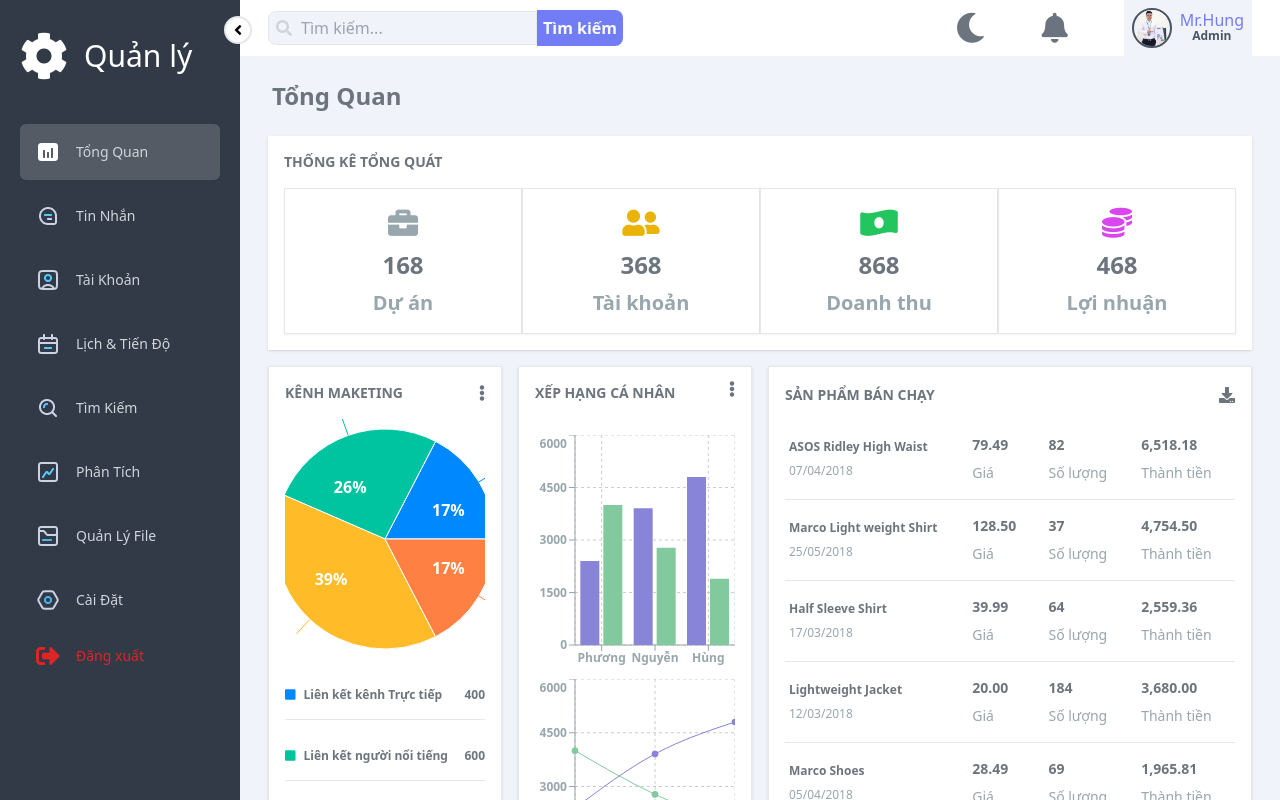
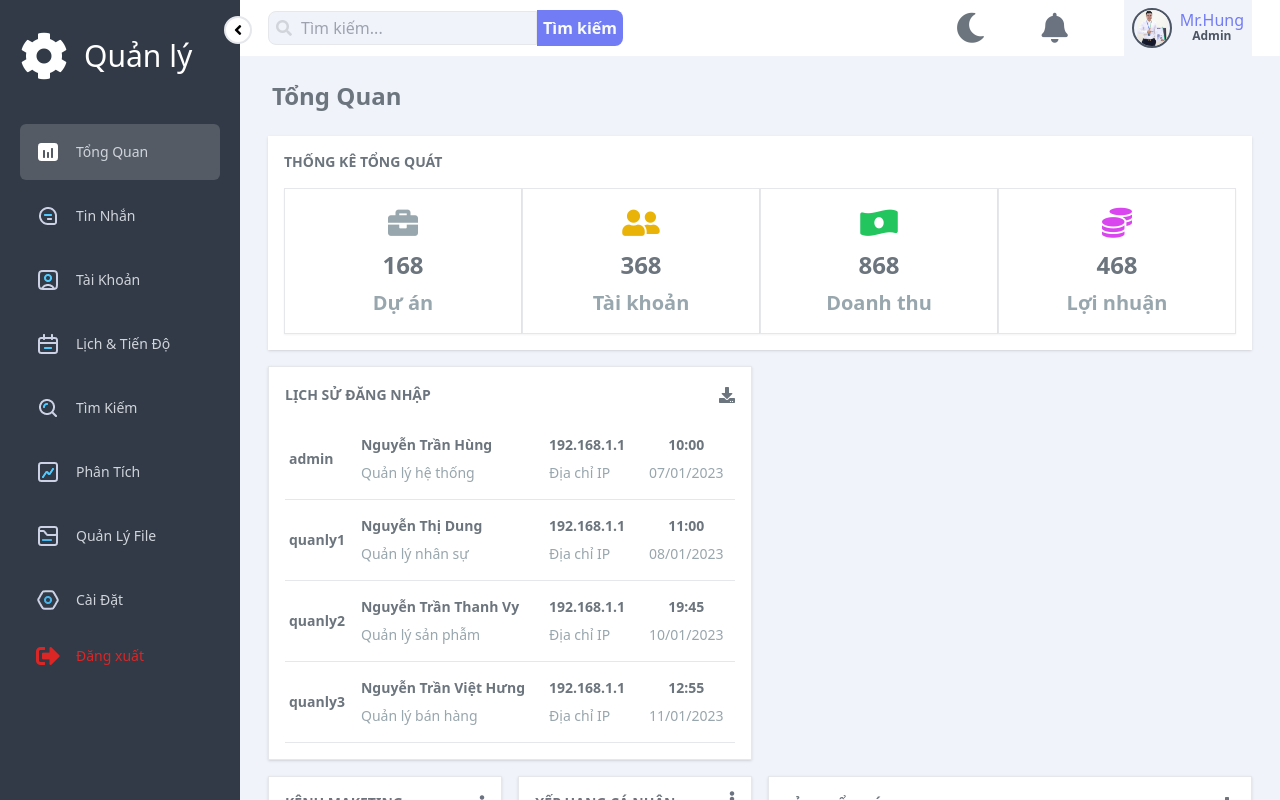
Before and after one commit to hungit1993qt/app, a React (Create React App) app: page / in a window 1280 px wide. Shown: the top 800 px of the page. Built offline with nearby package versions, Linux system fonts and the light colour scheme.

Commit message:
build login history

```diff
--- a/src/Components/CalendarToDo/Done.tsx
+++ b/src/Components/CalendarToDo/Done.tsx
@@ -68,9 +68,9 @@ const Done = (props: Props) => {
                 <div className="flex flex-row items-center justify-between ">
                   <span
                     className={`text-xs p-1  text-white rounded-lg ${
-                      data.Priority == "Cao" && "bg-red-500"
-                    } ${data.Priority == "Bình thường" && "bg-gray-500"} ${
-                      data.Priority == "Thấp" && "bg-green-500"
+                      data.Priority === "Cao" && "bg-red-500"
+                    } ${data.Priority === "Bình thường" && "bg-gray-500"} ${
+                      data.Priority === "Thấp" && "bg-green-500"
                     }`}
                   >
                     {data.Priority}
--- a/src/Components/CalendarToDo/InProgress.tsx
+++ b/src/Components/CalendarToDo/InProgress.tsx
@@ -59,9 +59,9 @@ const InProgress = (props: Props) => {
                 <div className="flex flex-row items-center justify-between ">
                   <span
                     className={`text-xs p-1  text-white rounded-lg ${
-                      data.Priority == "Cao" && "bg-red-500"
-                    } ${data.Priority == "Bình thường" && "bg-gray-500"} ${
-                      data.Priority == "Thấp" && "bg-green-500"
+                      data.Priority === "Cao" && "bg-red-500"
+                    } ${data.Priority === "Bình thường" && "bg-gray-500"} ${
+                      data.Priority === "Thấp" && "bg-green-500"
                     }`}
                   >
                     {data.Priority}
--- a/src/Components/CalendarToDo/Review.tsx
+++ b/src/Components/CalendarToDo/Review.tsx
@@ -47,9 +47,9 @@ const Review = (props: Props) => {
                 <div className="flex flex-row items-center justify-between ">
                   <span
                     className={`text-xs p-1  text-white rounded-lg ${
-                      data.Priority == "Cao" && "bg-red-500"
-                    } ${data.Priority == "Bình thường" && "bg-gray-500"} ${
-                      data.Priority == "Thấp" && "bg-green-500"
+                      data.Priority === "Cao" && "bg-red-500"
+                    } ${data.Priority === "Bình thường" && "bg-gray-500"} ${
+                      data.Priority === "Thấp" && "bg-green-500"
                     }`}
                   >
                     {data.Priority}
--- a/src/Components/CalendarToDo/Todo.tsx
+++ b/src/Components/CalendarToDo/Todo.tsx
@@ -40,9 +40,9 @@ const Todo = (props: Props) => {
                 <div className="flex flex-row items-center justify-between ">
                   <span
                     className={`text-xs p-1  text-white rounded-lg ${
-                      data.Priority == "Cao" && "bg-red-500"
-                    } ${data.Priority == "Bình thường" && "bg-gray-500"} ${
-                      data.Priority == "Thấp" && "bg-green-500"
+                      data.Priority === "Cao" && "bg-red-500"
+                    } ${data.Priority === "Bình thường" && "bg-gray-500"} ${
+                      data.Priority === "Thấp" && "bg-green-500"
                     }`}
                   >
                     {data.Priority}
--- a/src/Components/Dashboard/TotalSales.tsx
+++ b/src/Components/Dashboard/TotalSales.tsx
@@ -6,7 +6,7 @@ import {
   CartesianGrid,
   Tooltip,
   ResponsiveContainer,
-  Cell,
+
 } from "recharts";
 import Option from "./Option";
 
--- a/src/Components/FileManager/Folder.tsx
+++ b/src/Components/FileManager/Folder.tsx
@@ -1,4 +1,3 @@
-import Option from "./Option";
 type Props = {};
 
 const Folder = (props: Props) => {
--- a/src/Pages/HomePage/HomePage.tsx
+++ b/src/Pages/HomePage/HomePage.tsx
@@ -5,6 +5,7 @@ import TopSalesProducts from "Components/Dashboard/TopSalesProducts";
 import TotalSales from "Components/Dashboard/TotalSales";
 import WidgetSystems from "Components/Dashboard/WidgetSystems";
 import { RootState } from "configStore";
+import LoginHistory from "Pages/LoginHistory/LoginHistory";
 import { useSelector } from "react-redux";
 
 const HomePage = () => {
@@ -22,6 +23,10 @@ const HomePage = () => {
       <div className="font-semibold text-text-number flex content-start  px-5 box-border flex-wrap xl:flex-nowrap bg-content-light dark:bg-content-dark ">
         <WidgetSystems />
       </div>
+
+      <div className="font-semibold text-text-number flex content-start  px-5 box-border flex-wrap xl:flex-nowrap bg-content-light dark:bg-content-dark ">
+       <LoginHistory />
+      </div>
       <div className="font-semibold text-text-number flex content-start  px-5 box-border flex-wrap xl:flex-nowrap bg-content-light dark:bg-content-dark ">
         <TopSales />
         <TopSaler />
--- /dev/null
+++ b/src/Pages/LoginHistory/LoginHistory.tsx
@@ -0,0 +1,91 @@
+import { RootState } from "configStore";
+import { useSelector } from "react-redux";
+
+const LoginHistory = () => {
+  const { openSideBar } = useSelector((state: RootState) => state.auth);
+  const data = [
+    {
+      account: "admin",
+      name: "Nguyễn Trần Hùng",
+      position: "Quản lý hệ thống",
+      time: "10:00",
+      date:"07/01/2023"
+    },
+    {
+      account: "quanly1",
+      name: "Nguyễn Thị Dung",
+      position: "Quản lý nhân sự",
+      time: "11:00",
+      date:"08/01/2023"
+    },
+    {
+      account: "quanly2",
+      name: "Nguyễn Trần Thanh Vy",
+      position: "Quản lý sản phẫm",
+      time: "19:45",
+      date:"10/01/2023"
+    },
+    {
+      account: "quanly3",
+      name: "Nguyễn Trần Việt Hưng",
+      position: "Quản lý bán hàng",
+      time: "12:55",
+      date:"11/01/2023"
+    },
+  ];
+  return (
+    <div className="xl:w-1/2  w-full p-2 ">
+      <div className="shadow box-border border p-4 bg-box dark:bg-dark h-full">
+        <div className="flex justify-between items-center ">
+          <span className="uppercase font-bold dark:text-white text-sm">
+            lịch sử đăng nhập
+          </span>
+          <div className="dark:text-white">
+
+            <i className="fa fa-download cursor-pointer ml-2"></i>
+          </div>
+        </div>
+        <div className="overflow-auto">
+          <table className="w-full mt-3 ">
+            <tbody>
+              {data.map((datas, index) => {
+                return (
+                  <tr
+                    key={index}
+                    className=" border-b hover:bg-blue-100 dark:hover:bg-gray-600  "
+                  >
+                    <td className="text-sm py-4 px-1 whitespace-nowrap dark:text-white  ">
+                      <span>{datas.account}</span>
+
+                    </td>
+                    <td className="text-sm py-4 px-3 whitespace-nowrap dark:text-white">
+                      <span className="">{datas.name}</span>
+                      <p className=" font-normal  pt-2 text-descript-light whitespace-nowrap">
+                      {datas.position}
+                      </p>
+                    </td>
+                    <td className="text-sm py-4 px-3 whitespace-nowrap dark:text-white">
+                      <span className="">192.168.1.1</span>
+                      <p className=" font-normal  pt-2 text-descript-light whitespace-nowrap">
+                      Địa chỉ IP
+                      </p>
+                    </td>
+
+                    <td className="text-center text-sm py-4 px-3 whitespace-nowrap dark:text-white">
+                      <span className="">{datas.time}</span>
+                      <p className=" font-normal pt-2 text-descript-light whitespace-nowrap">
+                      {datas.date}
+                      </p>
+                    </td>
+                  </tr>
+                );
+              })}
+            </tbody>
+          </table>
+        </div>
+      </div>
+    </div>
+  );
+};
+
+export default LoginHistory;
```
